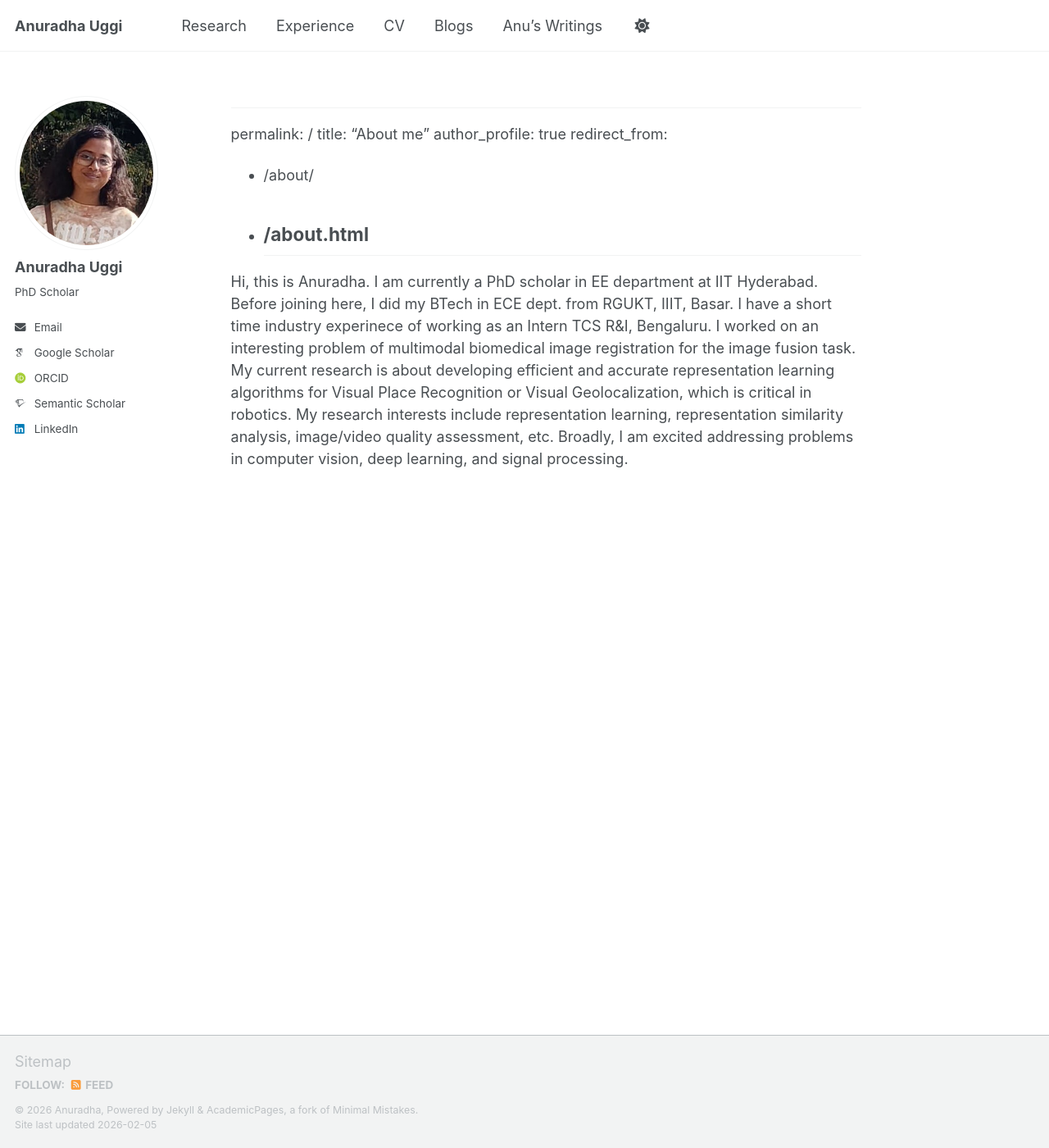
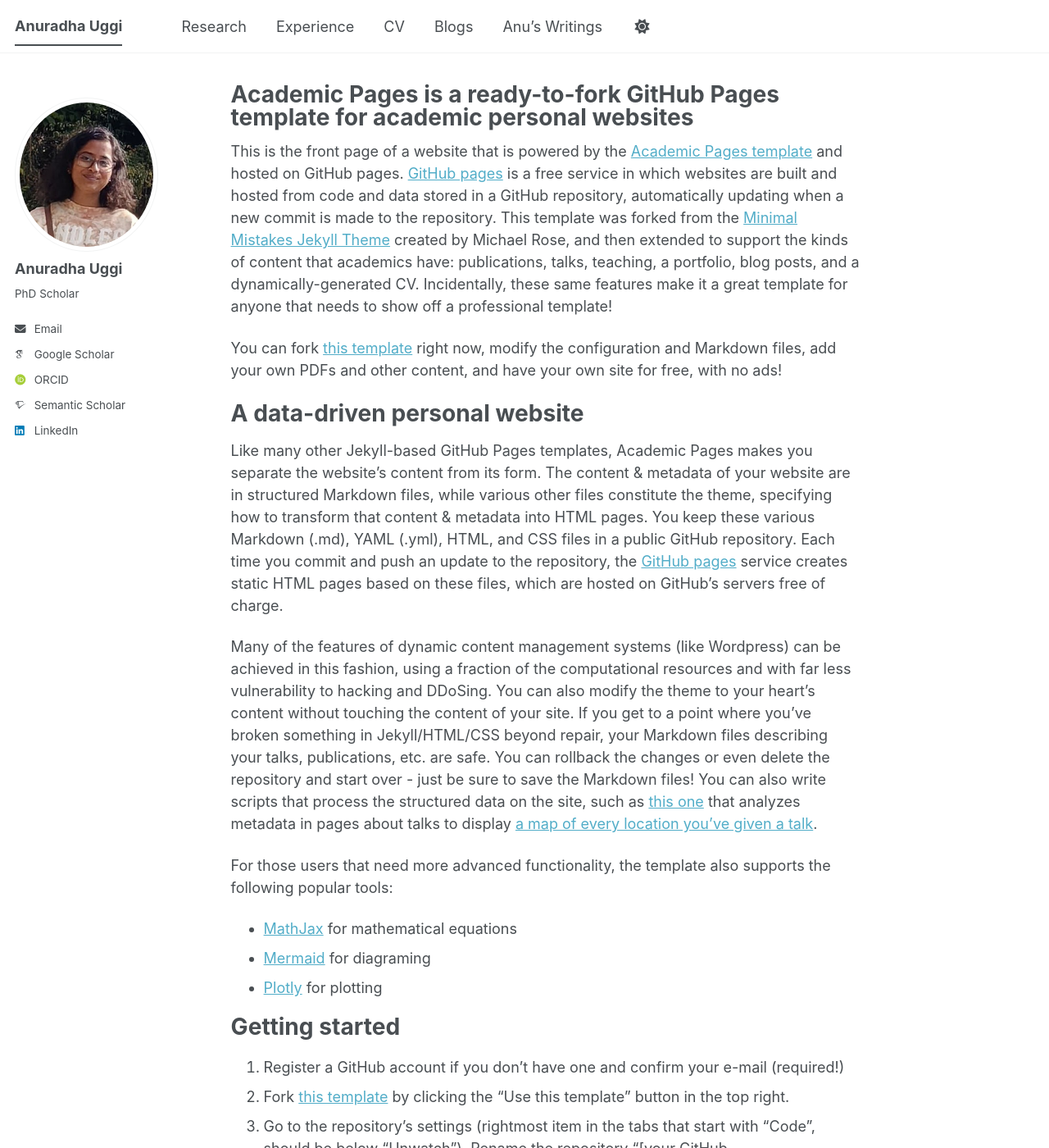
Before and after one commit to Anuradha-Uggi/anuradha-uggi.github.io, a Jekyll site: the page built from _pages/about.md, in a window 1280 px wide and 1400 px high. Shown: the whole window at 82% size. Built offline with Jekyll 4.4.1, drawn with Linux system fonts in a browser that asks for light colours; some web fonts are replaced; our own code applies the rules of GitHub Pages for plain Markdown files; a script bundle is joined from its source files by our own code; library files that are not in the unit come from our copies; some of the changed text lies outside the part shown.

Commit message:
Update about.md to use template content
Removed personal introduction and replaced with template information.

```diff
--- a/_pages/about.md
+++ b/_pages/about.md
@@ -1,17 +1,3 @@
-
----
-permalink: /
-title: "About me"
-author_profile: true
-redirect_from:
-  - /about/
-  - /about.html
----
-
-Hi, this is Anuradha. I am currently a PhD scholar in EE department at IIT Hyderabad. Before joining here, I did my BTech in ECE dept. from RGUKT, IIIT, Basar. I have a short time industry experinece of working as an Intern TCS R&I, Bengaluru. I worked on an interesting problem of multimodal biomedical image registration for the image fusion task. My current research is about developing efficient and accurate representation learning algorithms for Visual Place Recognition or Visual Geolocalization, which is critical in robotics. My research interests include representation learning, representation similarity analysis, image/video quality assessment, etc. Broadly, I am excited addressing problems in computer vision, deep learning, and signal processing.
-
-
-<!--
 ---
 permalink: /
 title: "Academic Pages is a ready-to-fork GitHub Pages template for academic personal websites"
@@ -67,4 +53,4 @@
 
 For more info
 ------
-More info about configuring Academic Pages can be found in [the guide](https://academicpages.github.io/markdown/), the [growing wiki](https://github.com/academicpages/academicpages.github.io/wiki), and you can always [ask a question on GitHub](https://github.com/academicpages/academicpages.github.io/discussions). The [guides for the Minimal Mistakes theme](https://mmistakes.github.io/minimal-mistakes/docs/configuration/) (which this theme was forked from) might also be helpful. -->
+More info about configuring Academic Pages can be found in [the guide](https://academicpages.github.io/markdown/), the [growing wiki](https://github.com/academicpages/academicpages.github.io/wiki), and you can always [ask a question on GitHub](https://github.com/academicpages/academicpages.github.io/discussions). The [guides for the Minimal Mistakes theme](https://mmistakes.github.io/minimal-mistakes/docs/configuration/) (which this theme was forked from) might also be helpful.
```
